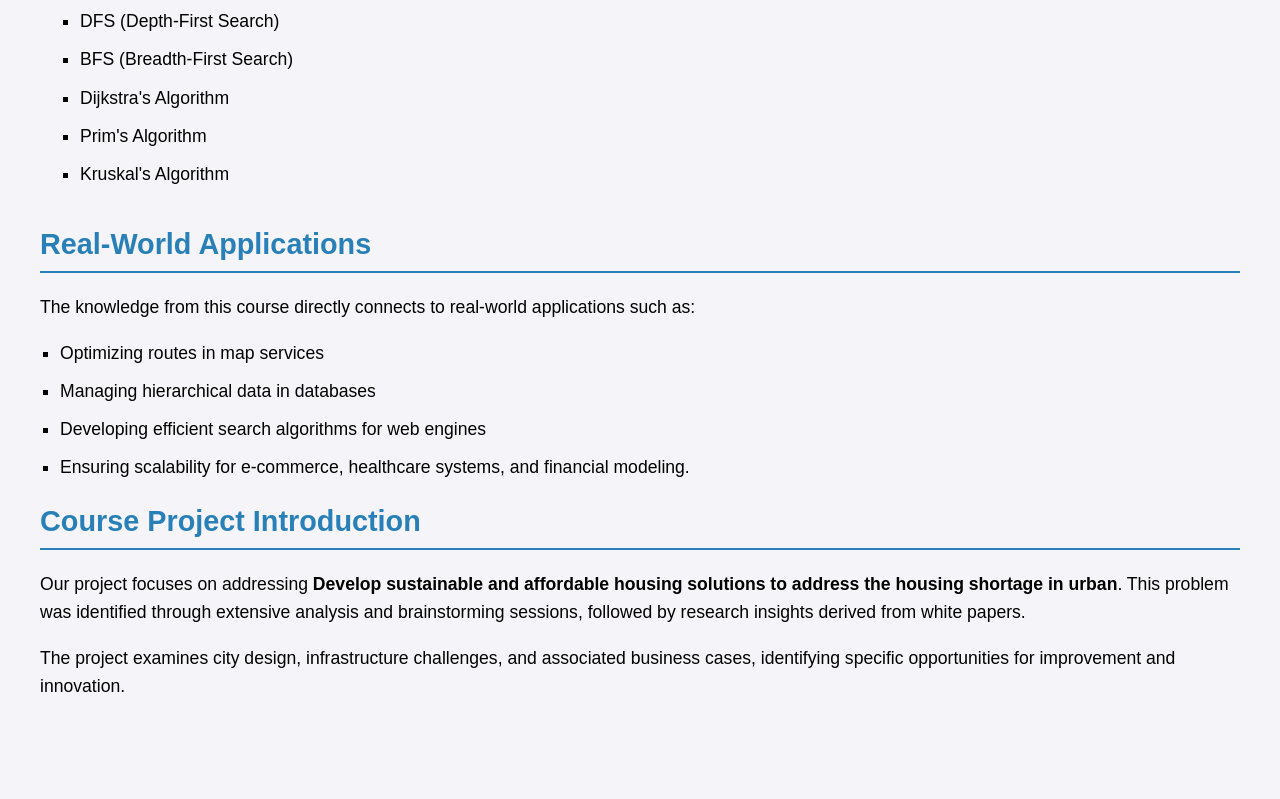
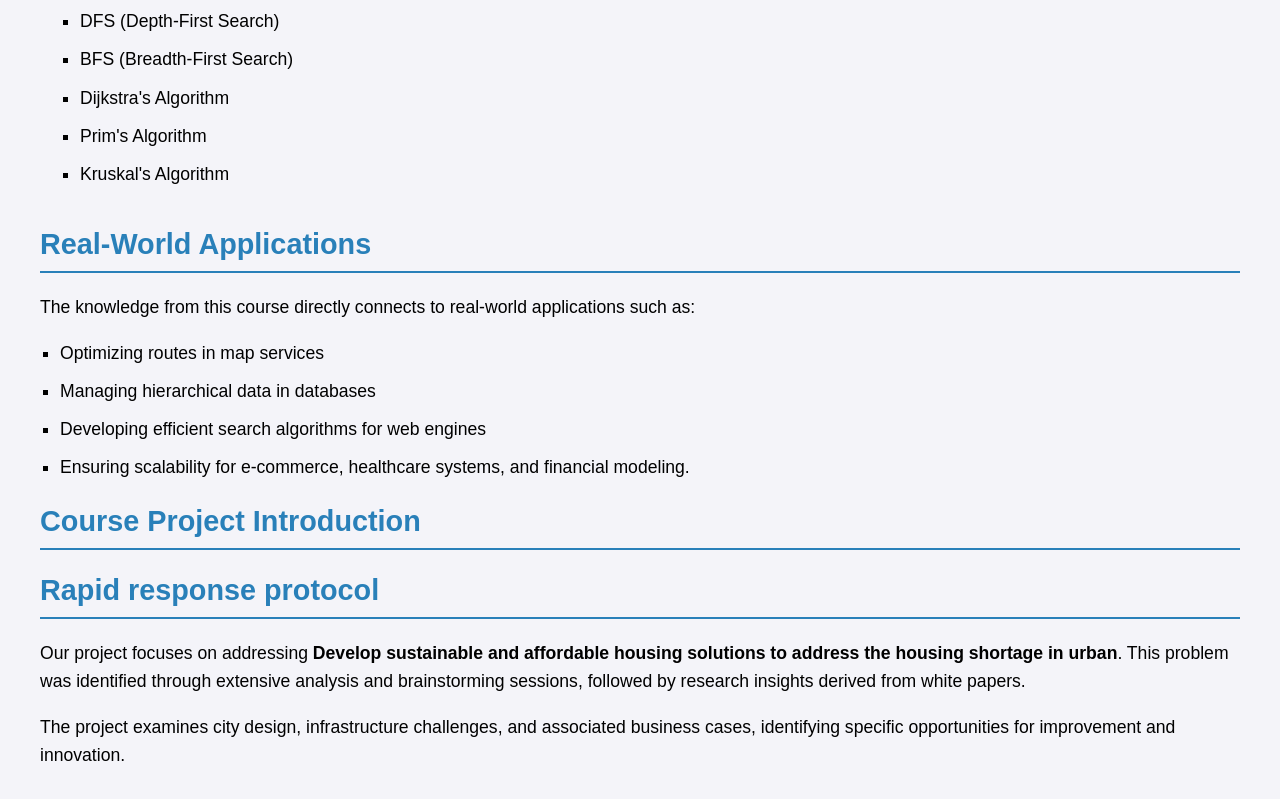
Before and after one commit to AmrutaVK12/portfoliodemo.github.io, a plain HTML site: page index.html in a window 1280 px wide. Shown: the part 1268-2067 px from the top of the page. Before the commit the page ends 2028 px from the top, so only its background shows below. Drawn offline with Linux system fonts and the light colour scheme.

Commit message:
Update index.html

```diff
--- a/index.html
+++ b/index.html
@@ -81,6 +81,7 @@
 
         <section id="course-project">
             <h2>Course Project Introduction</h2>
+            <h2>Rapid response protocol</h2>
             <p>Our project focuses on addressing <strong>Develop sustainable and affordable housing solutions to address the housing shortage in urban</strong>. This problem was identified through extensive analysis and brainstorming sessions, followed by research insights derived from white papers.</p>
             <p>The project examines city design, infrastructure challenges, and associated business cases, identifying specific opportunities for improvement and innovation.</p>
 
```
